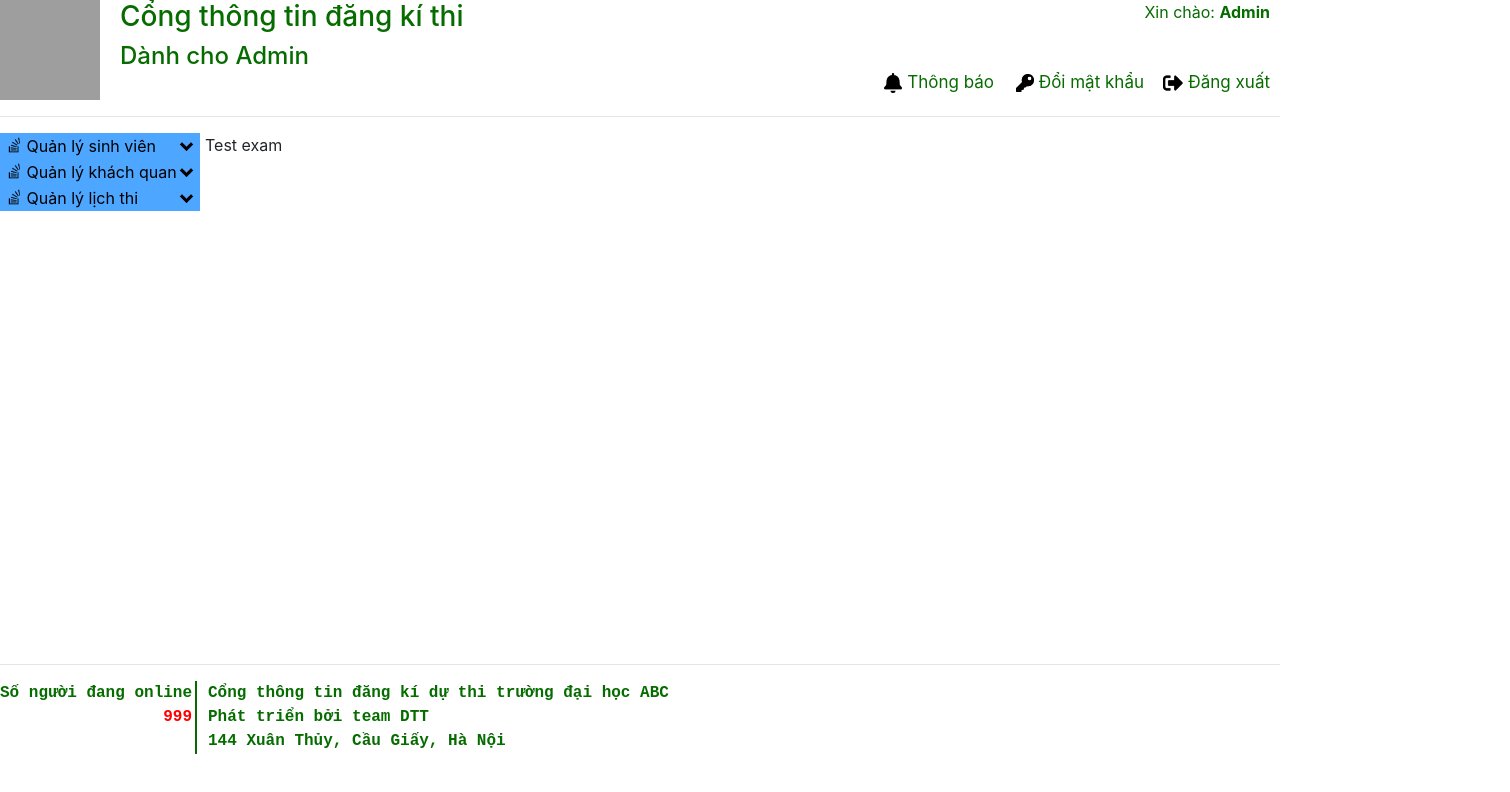
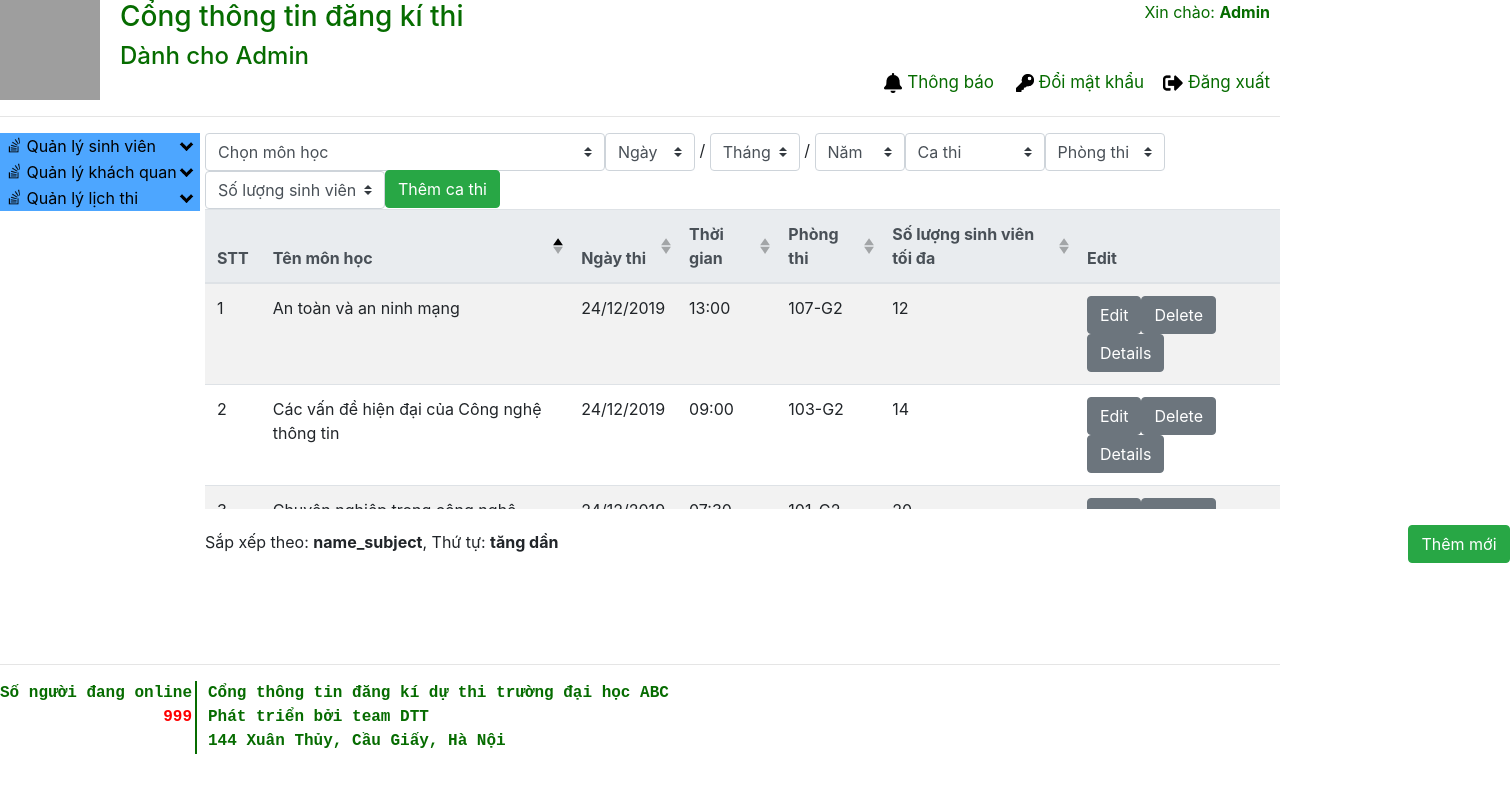
Before and after one commit to VuKhuongDuy/abcuni, a Vue app: page /#/testexam in a window 1280 px wide. Shown: the top 792 px of the page, 1510 px wide, since content can reach past the window. Built offline with nearby package versions, Linux system fonts and the light colour scheme; grey boxes are pictures that could not be loaded.

Commit message:
commit 1.3

```diff
--- a/package.json
+++ b/package.json
@@ -13,6 +13,7 @@
     "axios": "^0.19.0",
     "bootstrap-vue": "^2.1.0",
     "vue": "^2.5.2",
+    "vue-date-pick": "^1.2.1",
     "vue-router": "^3.0.1"
   },
   "devDependencies": {
--- a/src/components/Dashboard.vue
+++ b/src/components/Dashboard.vue
@@ -2,7 +2,7 @@
     <div id="dashboard">
         <div id="header">
             <div id="logo">
-                <img src="@/../public/images/logo.png" width="100" height="100" alt="Logo" title="Logo">
+                <router-link to='/home'><img src="@/../public/images/logo.png" width="100" height="100" alt="Logo" title="Logo" ></router-link>
             </div>
             <div id="headerTitle">
                 <h3>Cổng thông tin đăng kí thi</h3>
--- a/src/components/DashboardAdmin.vue
+++ b/src/components/DashboardAdmin.vue
@@ -2,7 +2,7 @@
     <div id="home">
         <div id="header">
             <div id="logo">
-                <img src="@/../public/images/logo.png" width="100" height="100" alt="Logo" title="Logo">
+                <router-link to='/homeadmin'><img src="@/../public/images/logo.png" width="100" height="100" alt="Logo" title="Logo" ></router-link>
             </div>
             <div id="headerTitle">
                     <h3>Cổng thông tin đăng kí thi</h3>
--- /dev/null
+++ b/src/components/menus_admin/HomeAdmin.vue
@@ -0,0 +1,13 @@
+<template>
+    <div id="homeadmin">
+        Home Admin
+    </div>
+</template>
+<script>
+export default {
+
+}
+</script>
+<style scoped>
+
+</style>
--- a/src/components/menus_admin/TestExam.vue
+++ b/src/components/menus_admin/TestExam.vue
@@ -1,13 +1,239 @@
 <template>
     <div id="home">
-        Test exam
+        <b-form-select v-model="selected_1" :options="options_subject" id="subject"></b-form-select>
+        <b-form-select v-model="selected_2" :options="options_day" id="day" class="date"></b-form-select> /
+        <b-form-select v-model="selected_3" :options="options_month" id="month" class="date"></b-form-select> /
+        <b-form-select v-model="selected_4" :options="options_year" id="year" class="date"></b-form-select>
+        <b-form-select v-model="selected_5" :options="options_time" id="time"></b-form-select>
+        <b-form-select v-model="selected_6" :options="options_room" id="room"></b-form-select>
+        <b-form-select v-model="selected_7" :options="options_number" id="number"></b-form-select>
+        <b-button variant="success" id='add'>Thêm ca thi</b-button>
+        <!-- table -->
+        <b-table striped hover :items="listAll"
+        id="table-transition-example"
+        :fields="fields"
+        :head-variant="headVariant"
+        :sticky-header="stickyHeader"
+        :no-border-collapse="noCollapse"
+        :sort-by.sync="sortBy"
+        :sort-desc.sync="sortDesc"
+        caption-top
+        >
+        <template v-slot:cell(index)="data"> <!--STT không bị thay đổi khi sort-->
+            {{ data.index + 1 }}
+        </template>
+
+            <template v-slot:cell(crud)="row" class="mr-2"> <!--button ở cột crud -->
+            <b-button>
+            Edit
+            </b-button>
+            <b-button>
+            Delete
+            </b-button>
+            <b-button>
+            Details
+            </b-button>
+            </template>
+
+
+        </b-table><!-- head-variant: màu <th>-->
+        <div class="sort">
+            Sắp xếp theo: <b>{{ sortBy }}</b>, Thứ tự:
+            <b>{{ sortDesc ? 'giảm dần' : 'tăng dần' }}</b>
+            <b-button variant="success" class="add_new">Thêm mới</b-button>
+        </div>
+
     </div>
 </template>
 <script>
 export default {
-
+    data() {
+      return {
+        selected_1 :null,
+        selected_2 :null,
+        selected_3 :null,
+        selected_4 :null,
+        selected_5 :null,
+        selected_6 :null,
+        selected_7 :null,
+        headVariant:'light',
+        stickyHeader: true,
+        noCollapse: false,
+        sortBy: 'name_subject',
+        sortDesc: false,
+        file:'null',
+        fields:[
+        {
+            key:'index',
+            label:"STT",
+        },
+        {
+            key:"name_subject",
+            label:'Tên môn học',
+            sortable: true
+        },
+        {
+            key:"date",
+            label:'Ngày thi',
+            sortable: true
+        },
+        {
+            key:"time",
+            label:'Thời gian',
+            sortable: true
+        },
+        {
+            key:"room",
+            label:'Phòng thi',
+            sortable: true
+        },
+        {
+            key:"number_of_computer",
+            label:'Số lượng sinh viên tối đa',
+            sortable: true
+        },
+        {
+            key:'crud',
+            label:'Edit'
+        }
+        ],
+        listStudent: [
+            {code_subject: 'ELT2028', name_subject: 'Chuyên nghiệp trong công nghệ'},
+            {code_subject: 'INT3507', name_subject: 'Các vấn đề hiện đại của Công nghệ thông tin'},
+            {code_subject: 'INT3307', name_subject:'An toàn và an ninh mạng'},
+            {code_subject: 'INT3306', name_subject: 'Phát triển ứng dụng Web'},
+            {code_subject: 'INT3115', name_subject: 'Thiết kế giao diện người dùng'},
+            {code_subject: 'INT3202', name_subject: 'Hệ quản trị cơ sở dữ liệu'},
+            {code_subject: 'INT3401', name_subject: 'Trí tuệ nhân tạo'},
+        ],
+        options_subject: [
+          {value: null, text: 'Chọn môn học', disabled: true },
+          {value: 'ELT2028', text: 'Chuyên nghiệp trong công nghệ'},
+          {value: 'INT3507', text: 'Các vấn đề hiện đại của Công nghệ thông tin'},
+          {value: 'INT3307', text:'An toàn và an ninh mạng'},
+          {value: 'INT3306', text: 'Phát triển ứng dụng Web'},
+          {value: 'INT3115', text: 'Thiết kế giao diện người dùng'},
+          {value: 'INT3202', text: 'Hệ quản trị cơ sở dữ liệu'},
+          {value: 'INT3401', text: 'Trí tuệ nhân tạo'},
+        ],
+        options_day: [
+            {value: null, text: 'Ngày', disabled: true },
+            {value: '1', text: '01'},
+            {value: '2', text: '02'},
+            {value: '3', text: '03'},
+            {value: '4', text: '04'},
+            {value: '5', text: '05'},
+            {value: '6', text: '06'},
+            {value: '7', text: '07'},
+            {value: '8', text: '08'},
+            {value: '9', text: '09'},
+            {value: '10', text: '10'},
+            {value: '11', text: '11'},
+            {value: '12', text: '12'},
+            {value: '13', text: '13'},
+            {value: '14', text: '14'},
+            {value: '15', text: '15'},
+            {value: '16', text: '16'},
+            {value: '17', text: '17'},
+            {value: '18', text: '18'},
+            {value: '19', text: '19'},
+            {value: '20', text: '20'},
+            {value: '21', text: '21'},
+            {value: '22', text: '22'},
+            {value: '23', text: '23'},
+            {value: '24', text: '24'},
+            {value: '25', text: '25'},
+            {value: '26', text: '26'},
+            {value: '27', text: '27'},
+            {value: '28', text: '28'},
+            {value: '29', text: '29'},
+            {value: '30', text: '30'},
+            {value: '31', text: '31'},
+        ],
+        options_month:[
+            {value: null, text: 'Tháng', disabled: true },
+            {value: '1', text: '01'},
+            {value: '2', text: '02'},
+            {value: '3', text: '03'},
+            {value: '4', text: '04'},
+            {value: '5', text: '05'},
+            {value: '6', text: '06'},
+            {value: '7', text: '07'},
+            {value: '8', text: '08'},
+            {value: '9', text: '09'},
+            {value: '10', text: '10'},
+            {value: '11', text: '11'},
+            {value: '12', text: '12'},
+        ],
+        options_year:[
+            {value: null, text: 'Năm', disabled: true },
+            {value: '2019', text: '2019'},
+            {value: '2020', text: '2020'},
+            {value: '2021', text: '2021'},
+            {value: '2022', text: '2022'},
+            {value: '2023', text: '2023'},
+            {value: '2024', text: '2024'},
+        ],
+        options_time:[
+            {value: null, text: 'Ca thi', disabled: true },
+            {value: '1', text: 'Ca 1 - 07:30'},
+            {value: '2', text: 'Ca 2 - 09:00'},
+            {value: '3', text: 'Ca 3 - 13:00'},
+            {value: '4', text: 'Ca 4 - 15:00'},
+        ],
+        options_room:[
+            {value: null, text: 'Phòng thi', disabled: true },
+            {value: '101-G2', text: '101-G2'},
+            {value: '102-G2', text: '102-G2'},
+            {value: '103-G2', text: '103-G2'},
+            {value: '104-G2', text: '104-G2'},
+            {value: '105-G2', text: '105-G2'},
+            {value: '106-G2', text: '106-G2'},
+            {value: '107-G2', text: '107-G2'},
+            {value: '108-G2', text: '108-G2'},
+            {value: '109-G2', text: '109-G2'},
+        ],
+        options_number:[
+            {value: null, text: 'Số lượng sinh viên', disabled: true },
+            {value: '10', text: '10'},
+            {value: '12', text: '12'},
+            {value: '14', text: '14'},
+            {value: '16', text: '16'},
+            {value: '18', text: '18'},
+            {value: '20', text: '20'},
+        ],
+        listAll:[
+            {name_subject: 'Chuyên nghiệp trong công nghệ',date:'24/12/2019',time: "07:30",room: '101-G2', number_of_computer: 20},
+            {name_subject: 'Các vấn đề hiện đại của Công nghệ thông tin',date:'24/12/2019',time: "09:00",room: '103-G2', number_of_computer: 14},
+            {name_subject:'An toàn và an ninh mạng',date:'24/12/2019',time: "13:00",room: '107-G2', number_of_computer:12},
+            {name_subject: 'Phát triển ứng dụng Web',date:'24/12/2019',time: "15:30",room: '108-G2', number_of_computer: 16},
+        ]
+      }
+    }
 }
 </script>
 <style scoped>
-
+    #subject{
+        width:400px;
+    }
+    .date{
+        width: 90px;
+    }
+    #time{
+        width: 140px;
+    }
+    #room{
+        width: 120px;
+    }
+    #number{
+        width: 180px;
+    }
+    #add{
+        position: relative;
+        top:-1px;
+    }
+    .add_new{
+    position: relative;
+    left: 850px;
+}
 </style>
--- a/src/router/index.js
+++ b/src/router/index.js
@@ -19,6 +19,7 @@ import Print from '@/components/menus/Print'
 //admin
 import DashboardAdmin from '@/components/DashboardAdmin'
 import TestExam from '@/components/menus_admin/TestExam'
+import HomeAdmin from '@/components/menus_admin/HomeAdmin'
 
 
 Vue.use(Router)
@@ -68,8 +69,13 @@ export default new Router({
       redirect: '/homeadmin',
       children:[
         {
+          path: '/homeadmin',
+          name: 'homeadmin',
+          component: HomeAdmin,
+        },
+        {
           path: '/testexam',
-          name: 'homeadmin',
+
           component: TestExam,
         },
         {
```
Also changed, not shown: 1 other file (tests, documents, lock files or other folders).
